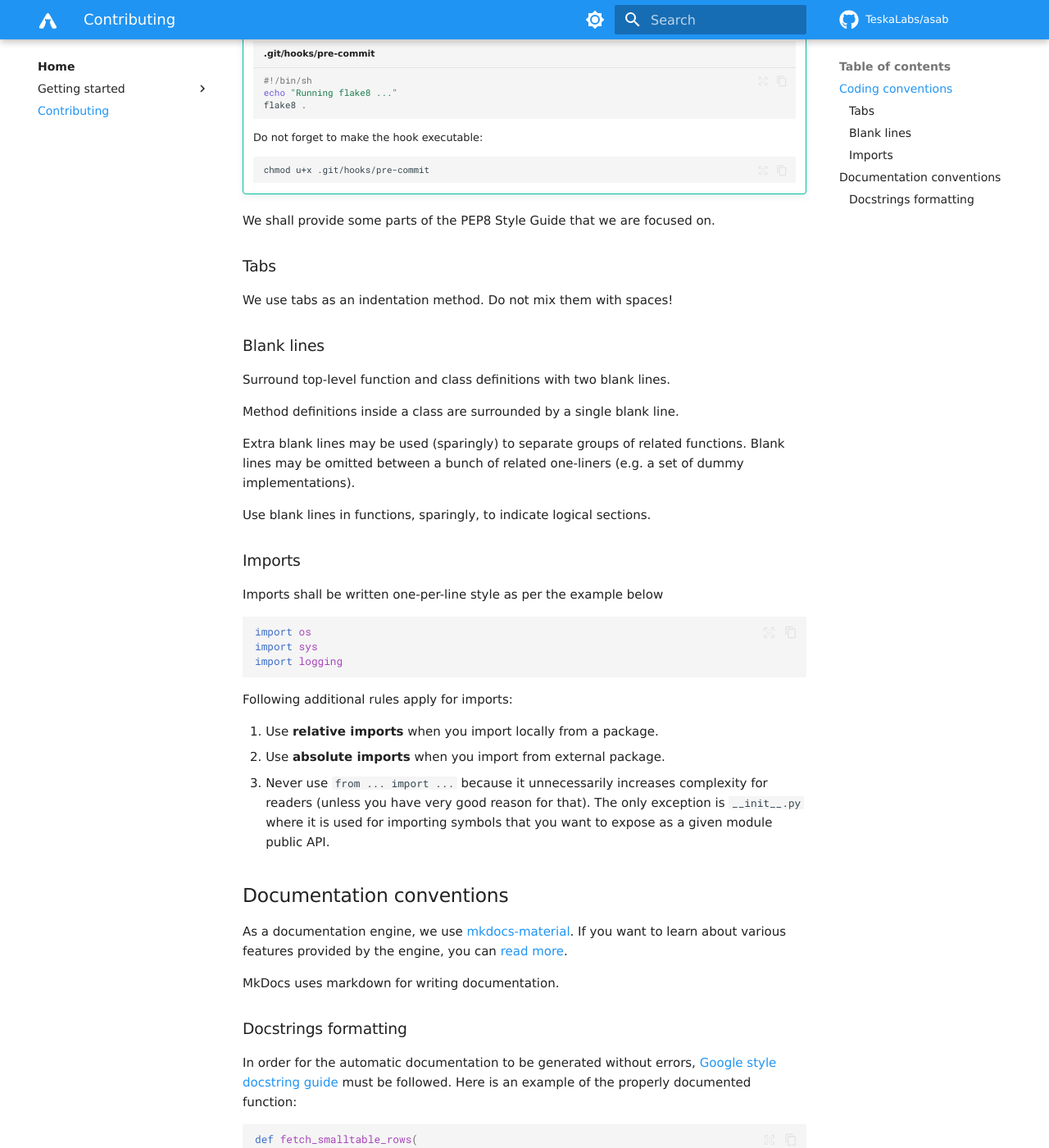
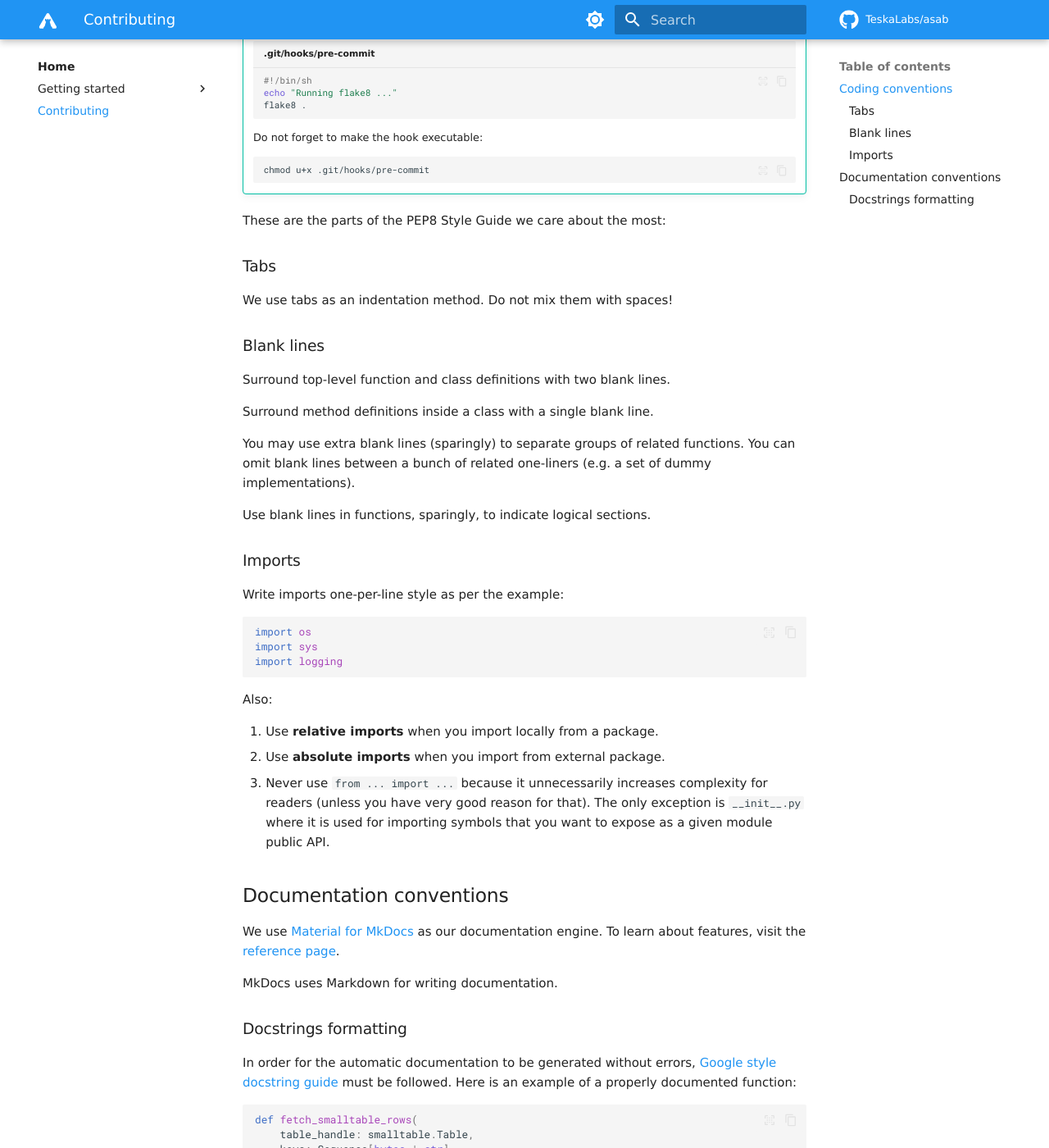
Before and after one commit to TeskaLabs/asab, an MkDocs documentation site: the page built from docs/contributing.md, in a window 1280 px wide and 1400 px high, scrolled down 549 px. Shown: the whole window at 82% size. Built offline with MkDocs 1.6.1 and Material for MkDocs 9.7.7, drawn with Linux system fonts in a browser that asks for light colours; some web fonts are replaced; comment, search, counter and statistics services are not loaded; some of the changed text lies outside the part shown.

Commit message:
language tweaks

````diff
--- a/docs/contributing.md
+++ b/docs/contributing.md
@@ -5,8 +5,8 @@ We appreciate your effort to help us improve ASAB. In case you are interested in
 
 ## Coding conventions
 
-In TeskaLabs, we are following [PEP8 Style Guide](https://www.python.org/dev/peps/pep-0008/) that provides guidelines and
-best practices on how to write Python code to improve its readability and consistency.
+At TeskaLabs, we follow the [PEP8 Style Guide](https://www.python.org/dev/peps/pep-0008/), which provides guidelines and
+best practices on writing Python code for improved readability and consistency.
 
 To check if changes in your code are compliant with PEP8, you can use [flake8](https://flake8.pycqa.org/en/latest/):
 
@@ -30,7 +30,7 @@ flake8 .
     chmod u+x .git/hooks/pre-commit
     ```
 
-We shall provide some parts of the PEP8 Style Guide that we are focused on.
+These are the parts of the PEP8 Style Guide we care about the most:
 
 ### Tabs
 
@@ -40,15 +40,15 @@ We use tabs as an indentation method. Do not mix them with spaces!
 
 Surround top-level function and class definitions with two blank lines.
 
-Method definitions inside a class are surrounded by a single blank line.
+Surround method definitions inside a class with a single blank line.
 
-Extra blank lines may be used (sparingly) to separate groups of related functions. Blank lines may be omitted between a bunch of related one-liners (e.g. a set of dummy implementations).
+You may use extra blank lines (sparingly) to separate groups of related functions. You can omit blank lines between a bunch of related one-liners (e.g. a set of dummy implementations).
 
 Use blank lines in functions, sparingly, to indicate logical sections.
 
 ### Imports
 
-Imports shall be written one-per-line style as per the example below
+Write imports one-per-line style as per the example:
 
 ```python
 import os
@@ -56,7 +56,7 @@ import sys
 import logging
 ```
 
-Following additional rules apply for imports:
+Also:
 
 1. Use **relative imports** when you import locally from a package.
 2. Use **absolute imports** when you import from external package.
@@ -66,13 +66,13 @@ used for importing symbols that you want to expose as a given module public API.
 
 ## Documentation conventions
 
-As a documentation engine, we use [mkdocs-material](https://squidfunk.github.io/mkdocs-material/). If you want to learn about various features provided by the engine, you can [read more](https://squidfunk.github.io/mkdocs-material/reference/).
+We use [Material for MkDocs](https://squidfunk.github.io/mkdocs-material/) as our documentation engine. To learn about features, visit the [reference page](https://squidfunk.github.io/mkdocs-material/reference/).
 
-MkDocs uses markdown for writing documentation.
+MkDocs uses Markdown for writing documentation.
 
 ### Docstrings formatting
 
-In order for the automatic documentation to be generated without errors, [Google style docstring guide](https://google.github.io/styleguide/pyguide.html#38-comments-and-docstrings) must be followed. Here is an example of the properly documented function:
+In order for the automatic documentation to be generated without errors, [Google style docstring guide](https://google.github.io/styleguide/pyguide.html#38-comments-and-docstrings) must be followed. Here is an example of a properly documented function:
 
 ```python
 def fetch_smalltable_rows(
@@ -114,7 +114,7 @@ def fetch_smalltable_rows(
 
 
 !!! tip
-    If you use code annotations, it will be automatically incorporated into the documentation. In case you for some reason do not want to use them and still would like to have type hints in documentation, you can manually add them like this:
+    Code annotations will be automatically incorporated into the documentation. If you don't want to use code annotations and would still like to have type hints in documentation, you can manually add them like this:
 
     ```python
     def sum_of_squares(a, b):
````
